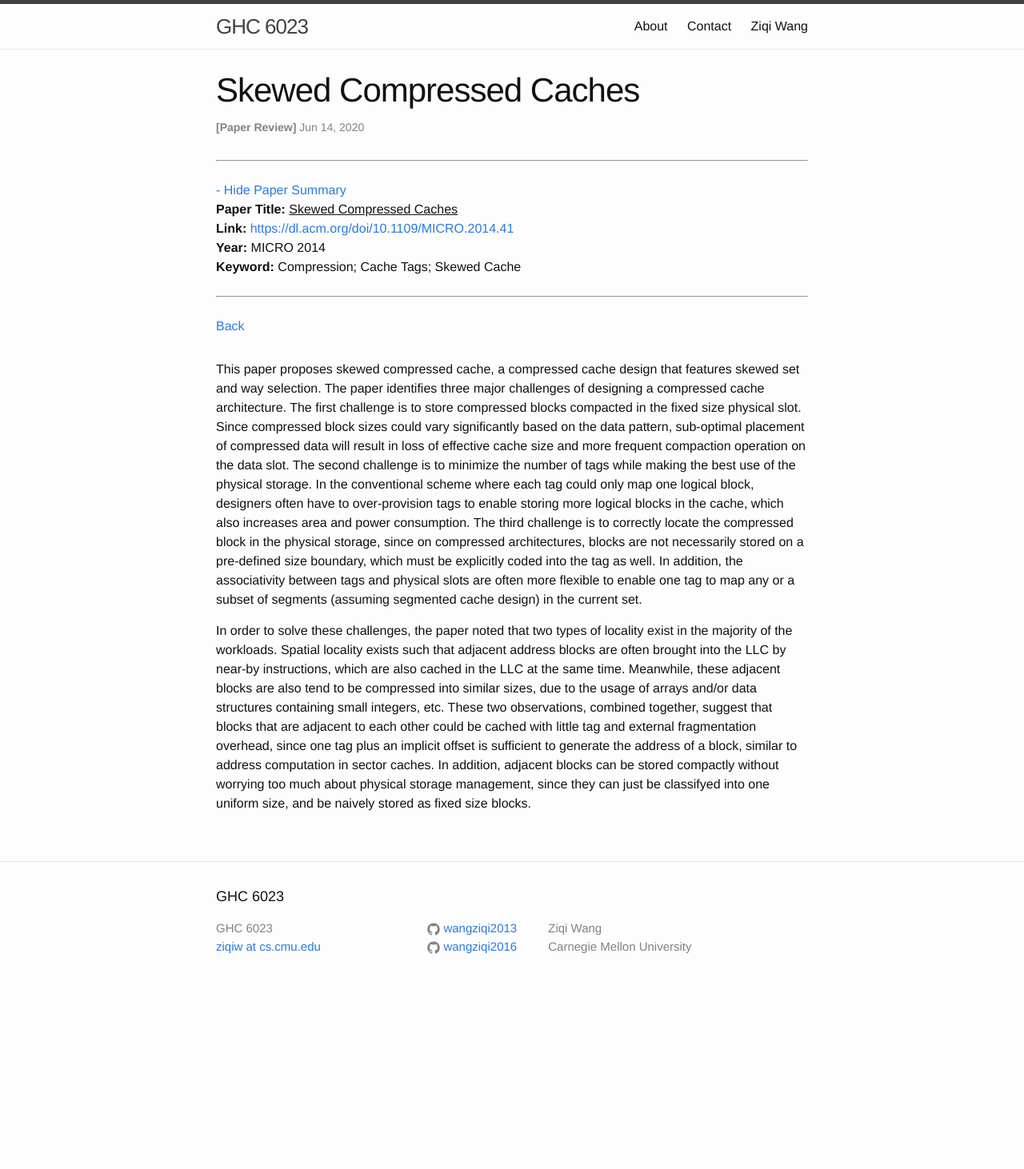
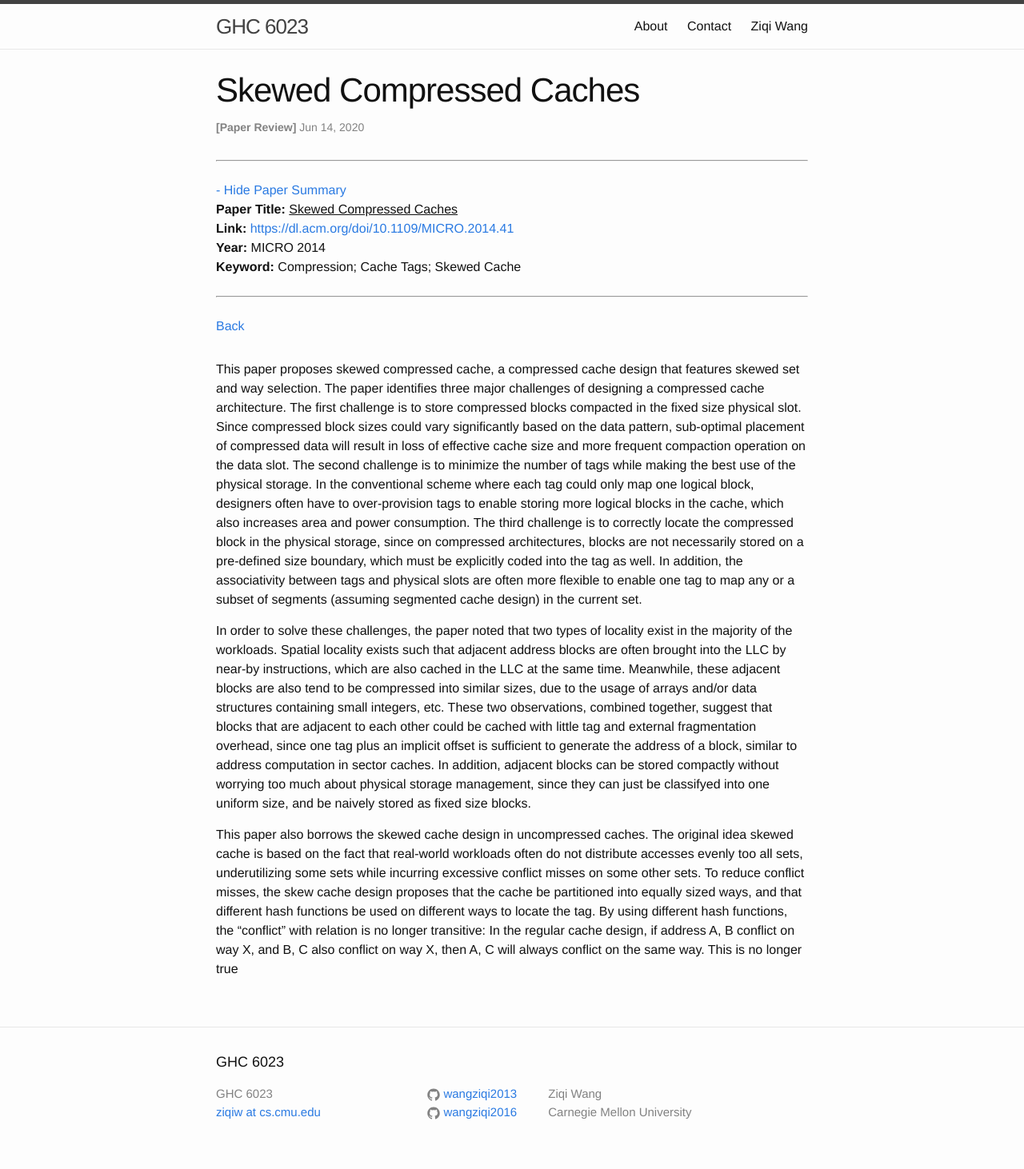
Before and after one commit to wangziqi2013/wangziqi2013.github.io, a Jekyll site: the page built from _posts/2020-06-13-skewed-compressed-cache.markdown, in a window 1280 px wide. Shown: the whole page at 80% size. Built offline with Jekyll 4.4.1, drawn with Linux system fonts in a browser that asks for light colours; before the commit the page ends 1255 px from its top, so only the background shows below that.

Commit message:
Adding skewed cache

```diff
--- a/_posts/2020-06-13-skewed-compressed-cache.markdown
+++ b/_posts/2020-06-13-skewed-compressed-cache.markdown
@@ -34,3 +34,11 @@ tag and external fragmentation overhead, since one tag plus an implicit offset i
 a block, similar to address computation in sector caches. In addition, adjacent blocks can be stored compactly without
 worrying too much about physical storage management, since they can just be classifyed into one uniform size, and be
 naively stored as fixed size blocks.
+
+This paper also borrows the skewed cache design in uncompressed caches. The original idea skewed cache is based on the
+fact that real-world workloads often do not distribute accesses evenly too all sets, underutilizing some sets while
+incurring excessive conflict misses on some other sets. To reduce conflict misses, the skew cache design proposes that
+the cache be partitioned into equally sized ways, and that different hash functions be used on different ways to locate
+the tag. By using different hash functions, the "conflict" with relation is no longer transitive: In the regular cache
+design, if address A, B conflict on way X, and B, C also conflict on way X, then A, C will always conflict on the
+same way. This is no longer true
```
